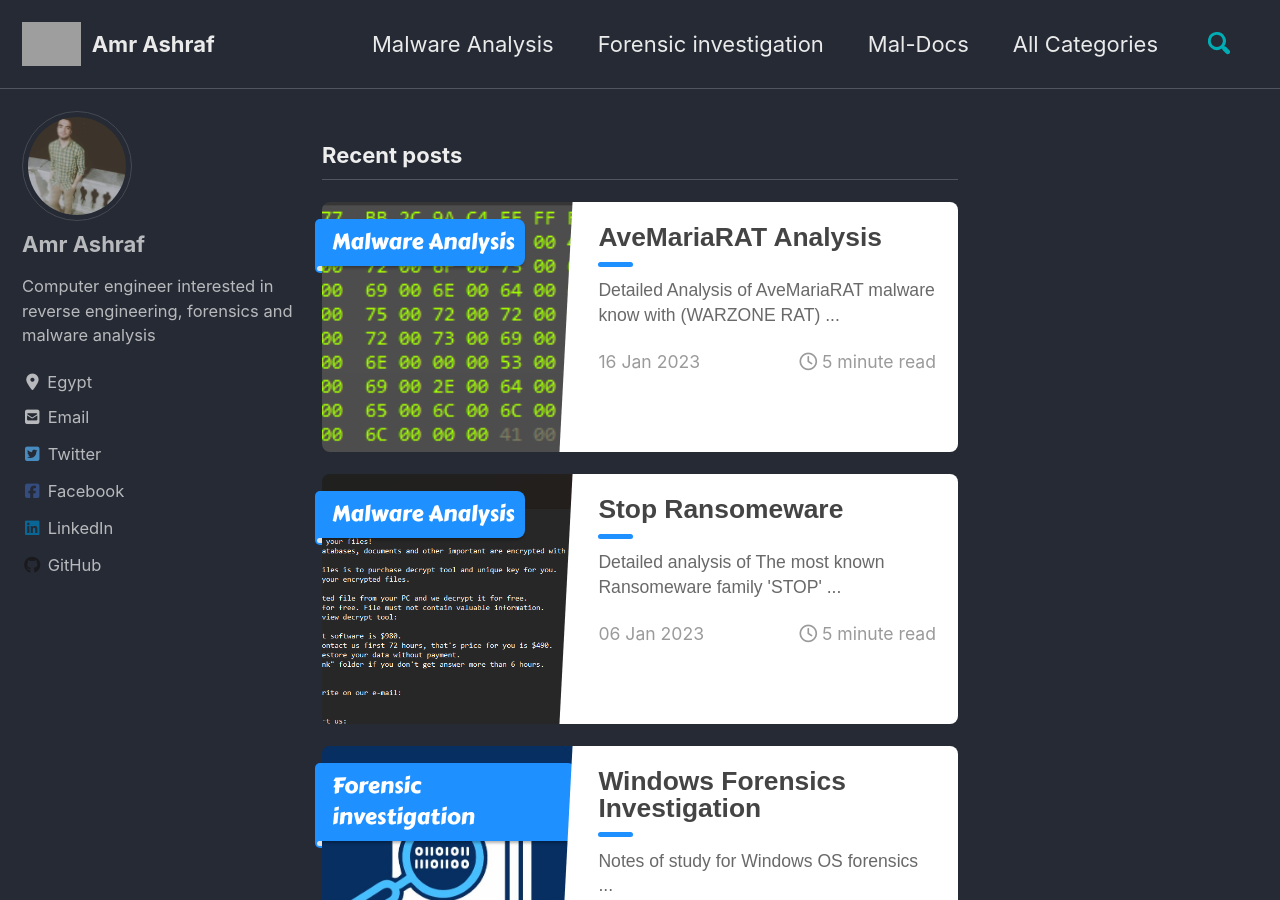
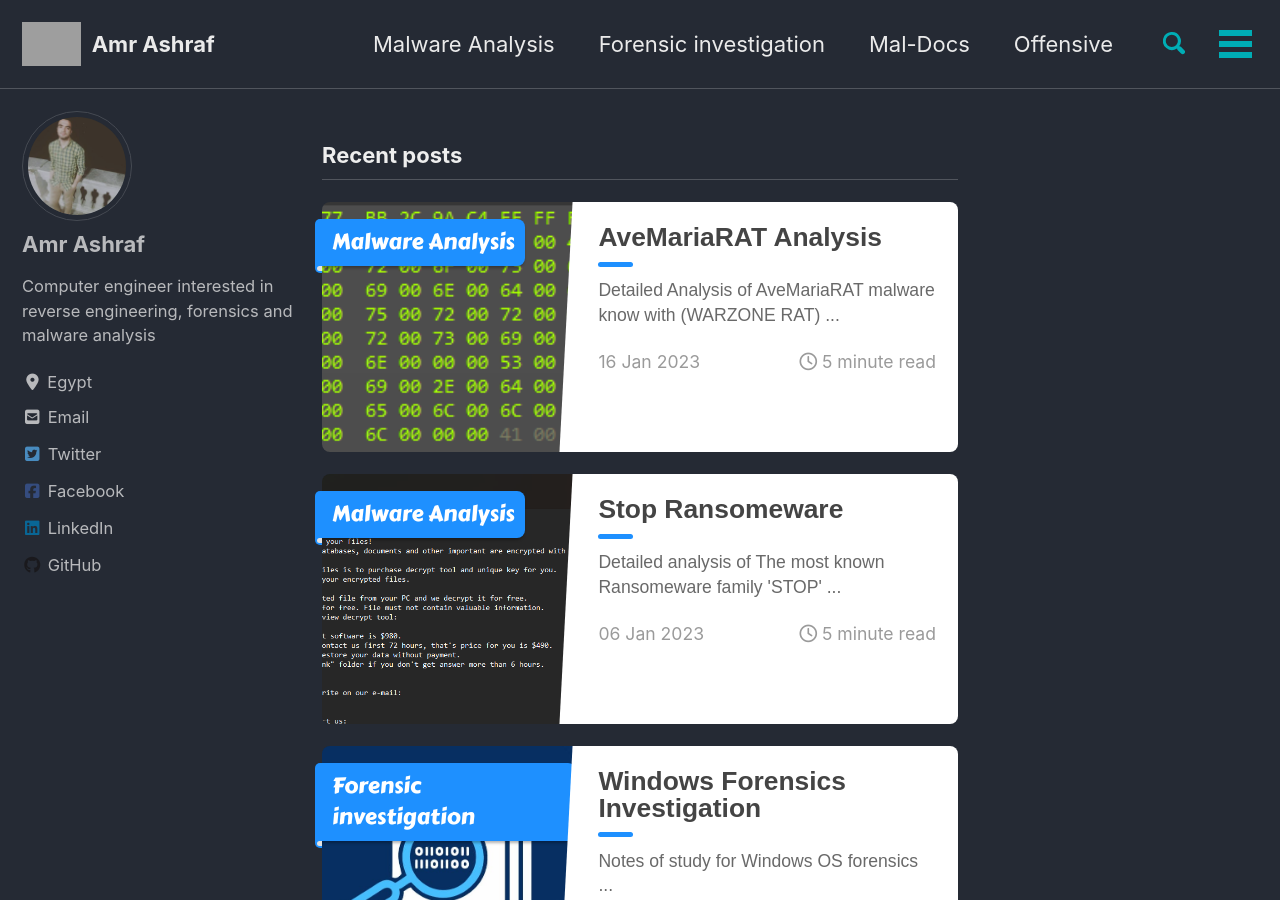
Before and after one commit to amr-git-dot/amr-git-dot.github.io, a Jekyll site: the page built from index.html, in a window 1280 px wide and 900 px high. Built offline with Jekyll 4.4.1, drawn with Linux system fonts in a browser that asks for light colours; cached includes are drawn as plain includes; nearby versions of some CDN libraries; the list of posts is cut into pages by our own code; part of the change alters nothing that is shown; grey boxes are pictures that could not be loaded.

Commit message:
Update navigation.yml

```diff
--- a/_data/navigation.yml
+++ b/_data/navigation.yml
@@ -6,8 +6,8 @@ main:
     url: /categories/#forensic-investigation
   - title: "Mal-Docs"
     url: /categories/#mal-docs
-  #- title: "Tutorials"
-   # url: /categories/#tutorials
+  - title: "Offensive"
+    url: /categories/#Offensive
   - title: "All Categories"
     url: /categories
   # - title: "Sample Posts"
```
